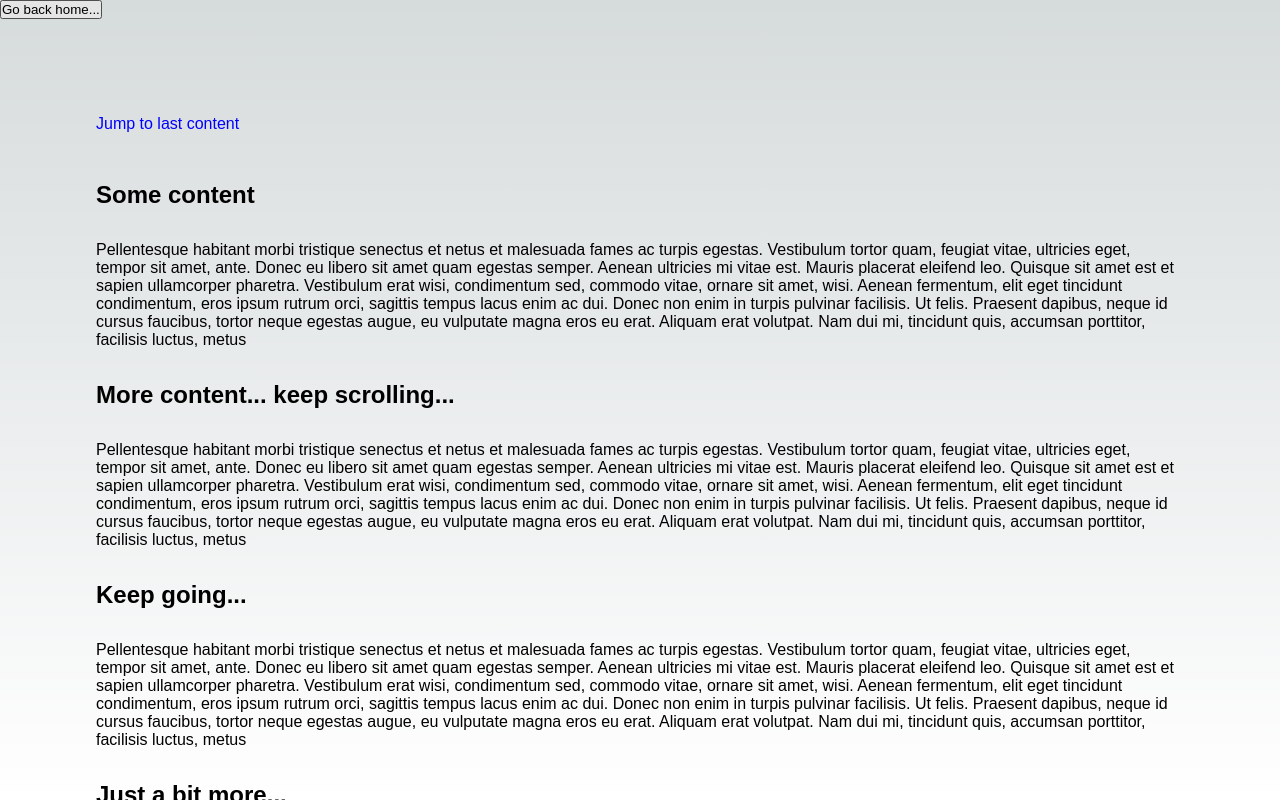
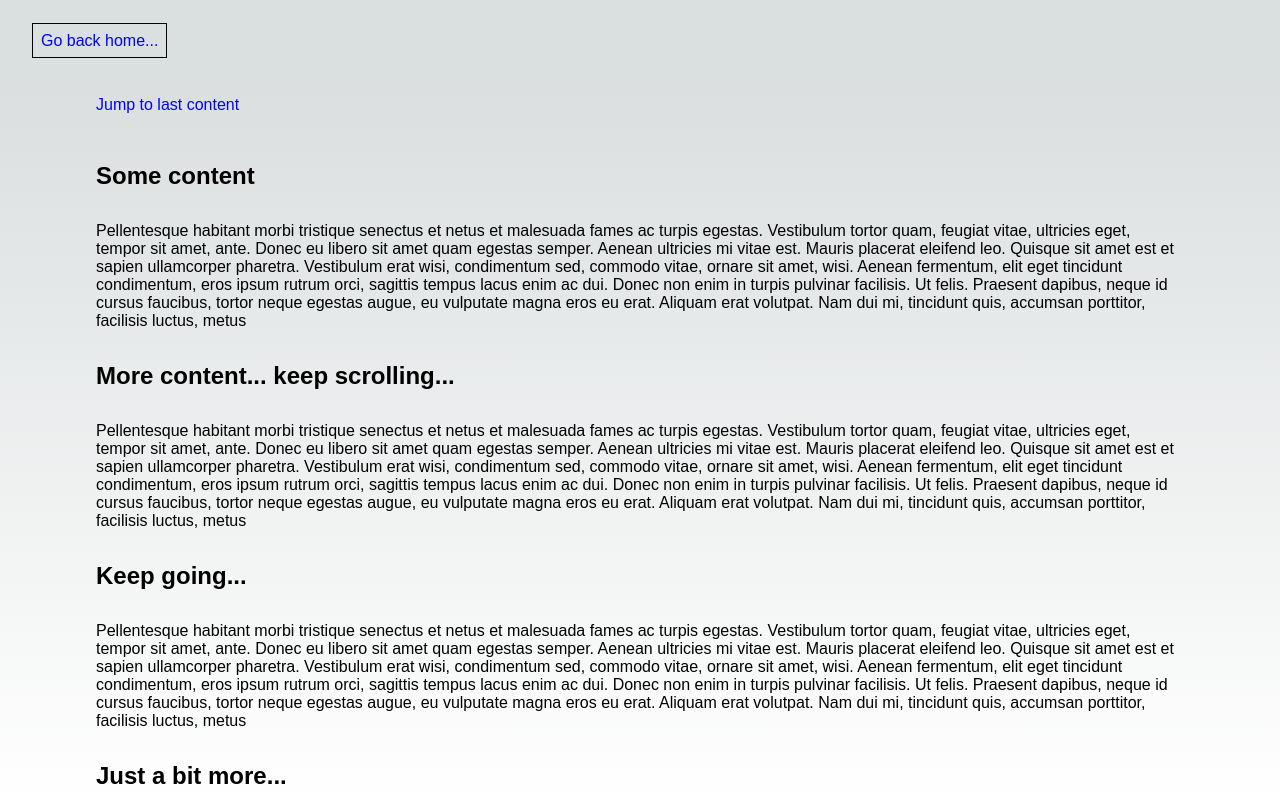
Before and after one commit to jottaxwds/dbck, a Next.js app: page /scrollAnimation in a window 1280 px wide. Built offline with nearby package versions, Linux system fonts and the light colour scheme.

Commit message:
minor styling

```diff
--- a/src/pages/scrollAnimation.tsx
+++ b/src/pages/scrollAnimation.tsx
@@ -1,25 +1,8 @@
 import Head from 'next/head';
 import styles from '@/styles/Home.module.css'
-import useSaveCountryPreference from '../hooks/useSaveCountryPreference';
-import styled from 'styled-components';
 import AnimatedComponent from '../components/AnimatedComponent';
 import Link from 'next/link';
-
-const Title = styled.h2`
-    margin-bottom: 2rem;
-`;
-const Text = styled.p`
-    margin: 2rem 0;
-`;
-
-const PageNavigation = styled.div`
-    display: flex;
-    flex-direction: row;
-    justify-content: flex-start;
-    width: 100%;
-    color: blue;
-    margin-bottom: 3rem;
-`;
+import { Nav, PageNavigation, Title, Text } from '../styles/styles';
 
 export default function GB () {
     return(<>
@@ -29,9 +12,9 @@ export default function GB () {
           <meta name="viewport" content="width=device-width, initial-scale=1" />
           <link rel="icon" href="/favicon.ico" />
         </Head>
-        <nav>
-            <Link href="/"><button>Go back home...</button></Link>
-        </nav>
+        <Nav>
+            <Link href="/">Go back home...</Link>
+        </Nav>
         <main className={styles.main}>
             <PageNavigation><a href="#lastSection">Jump to last content</a></PageNavigation>
             <AnimatedComponent>
--- /dev/null
+++ b/src/styles/styles.ts
@@ -0,0 +1,34 @@
+import styled from "styled-components";
+
+export const Nav = styled.nav`
+    padding: 2rem;
+    color: blue;
+    position: fixed;
+    top: 0;
+    left: 0;
+    background-color: #DADFE0;
+    height: auto;
+    z-index: 999;
+    width: 100%;
+
+    a {
+        border: 1px solid black;
+        padding: 0.5rem;
+    }
+`;
+
+export const Title = styled.h2`
+    margin-bottom: 2rem;
+`;
+export const Text = styled.p`
+    margin: 2rem 0;
+`;
+
+export const PageNavigation = styled.div`
+    display: flex;
+    flex-direction: row;
+    justify-content: flex-start;
+    width: 100%;
+    color: blue;
+    margin-bottom: 3rem;
+`;
```
Also changed, not shown: src/pages/en-GB.tsx (+4 -3 lines), src/pages/fr-FR.tsx (+4 -3 lines).
